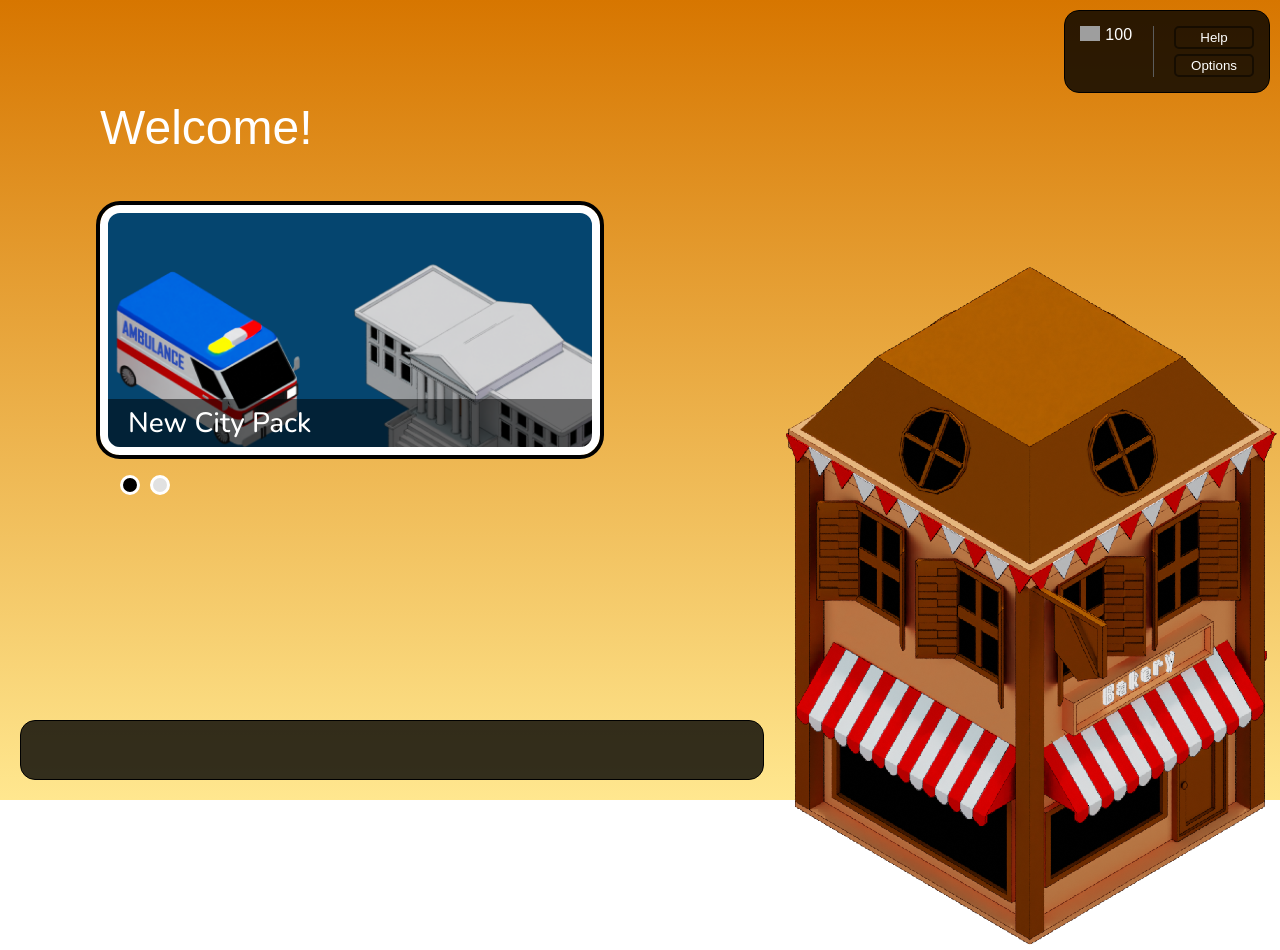
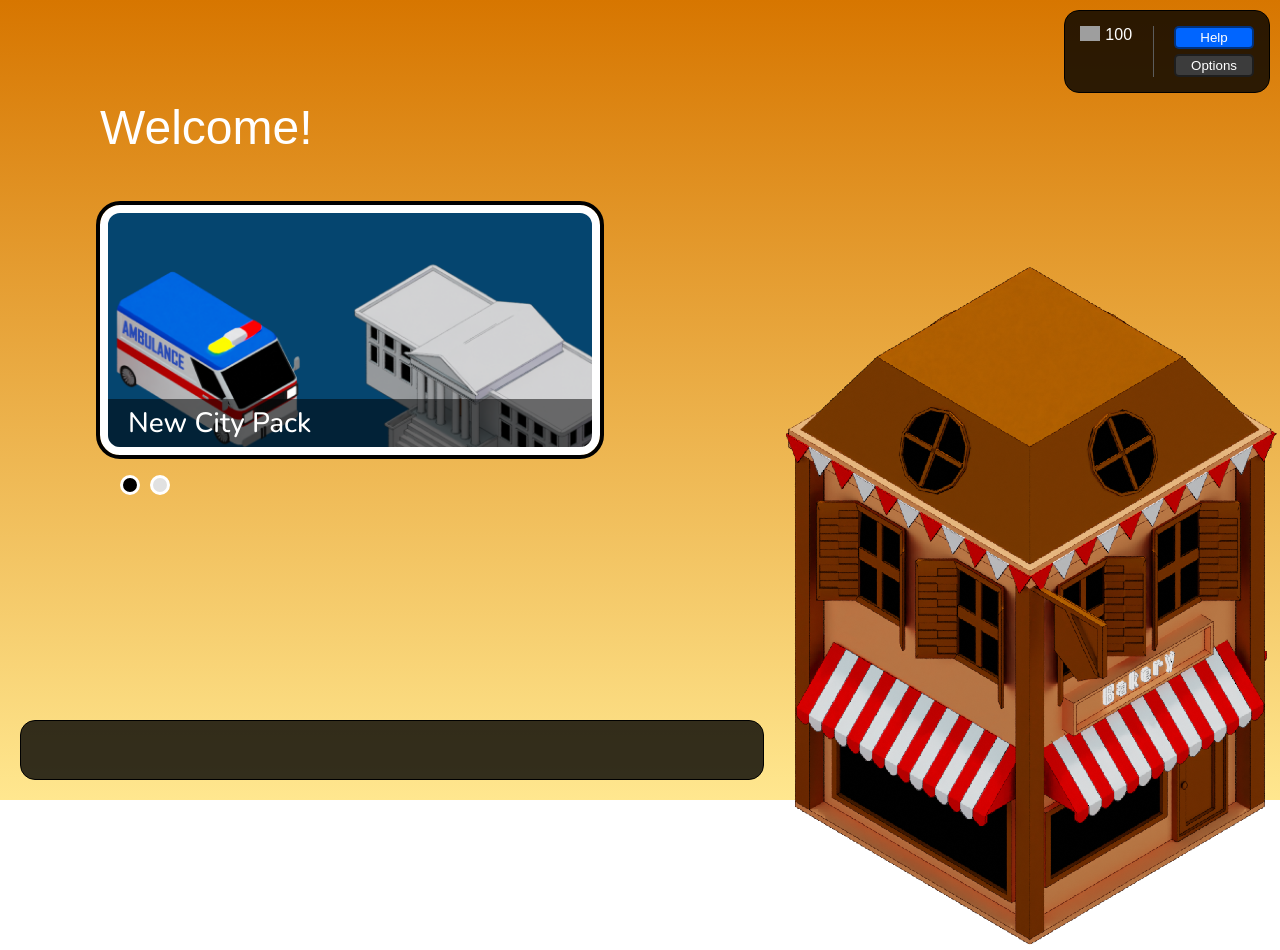
Before and after one commit to belicfr/react-iso-engine, a React (Vite) app: page / in a window 1280 px wide. Built offline with nearby package versions, Linux system fonts and the light colour scheme; grey boxes are pictures that could not be loaded; a web font is replaced by a local one.

Commit message:
styles: add some theme colors

```diff
--- a/src/index.css
+++ b/src/index.css
@@ -31,6 +31,19 @@ h6 {
   font-size: 1rem;
 }
 
+:root {
+  --primary: #0065ff;
+  --primary-color: white;
+  --secondary: #3c3c3c;
+  --secondary-color: white;
+  --danger: #ff2626;
+  --danger-color: white;
+  --light: white;
+  --light-color: black;
+  --dark: black;
+  --dark-color: white;
+}
+
 * {
   box-sizing: border-box;
   margin: 0;
--- a/src/index.sass
+++ b/src/index.sass
@@ -1,5 +1,21 @@
 @import "./assets/fonts/Typography"
 @import "./assets/fonts/Nunito_Font/Nunito.css"
+
+:root
+  --primary: #0065ff
+  --primary-color: white
+
+  --secondary: #3c3c3c
+  --secondary-color: white
+
+  --danger: #ff2626
+  --danger-color: white
+
+  --light: white
+  --light-color: black
+
+  --dark: black
+  --dark-color: white
 
 *
   box-sizing: border-box
```
Also changed, not shown: 1 other file (tests, documents, lock files or other folders).
